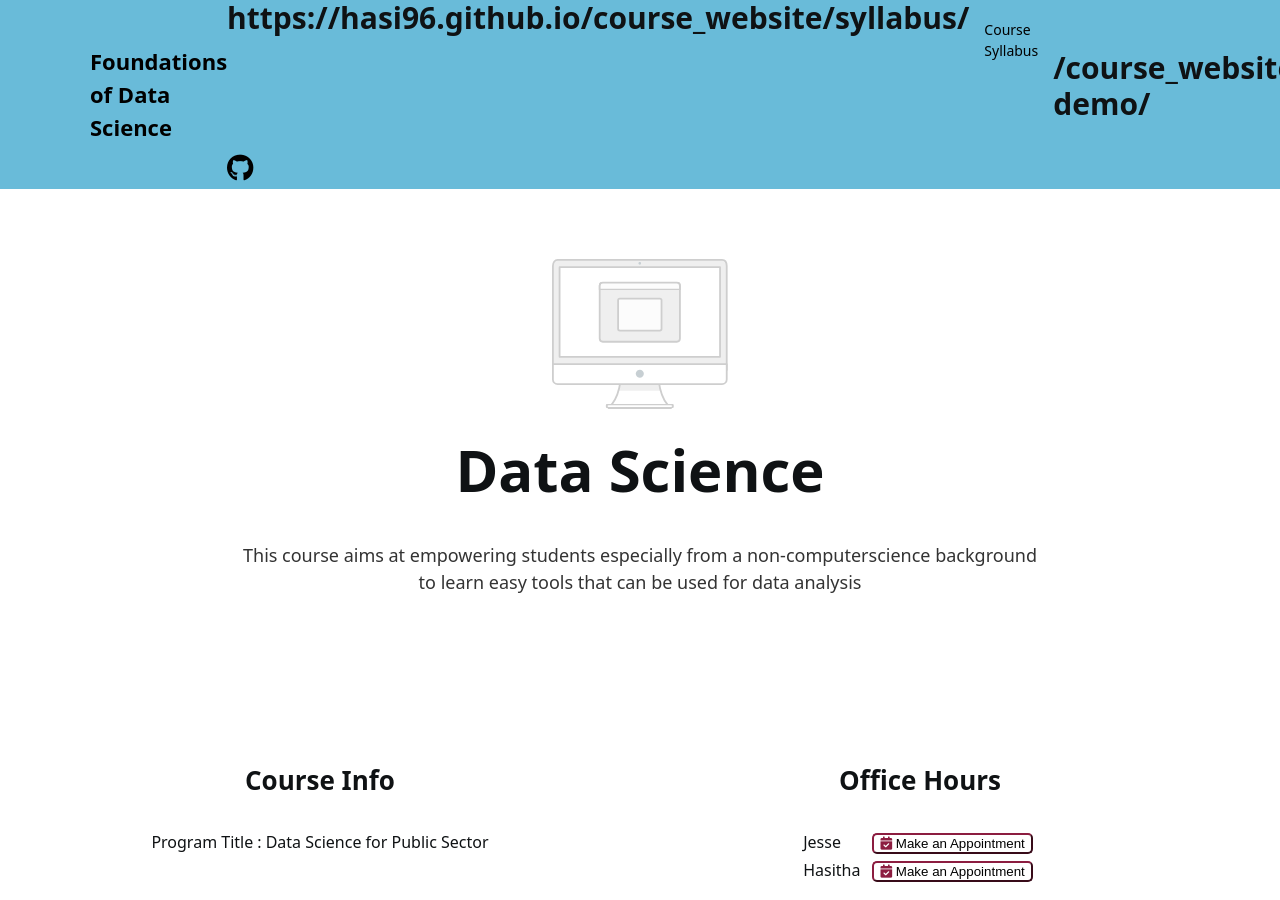
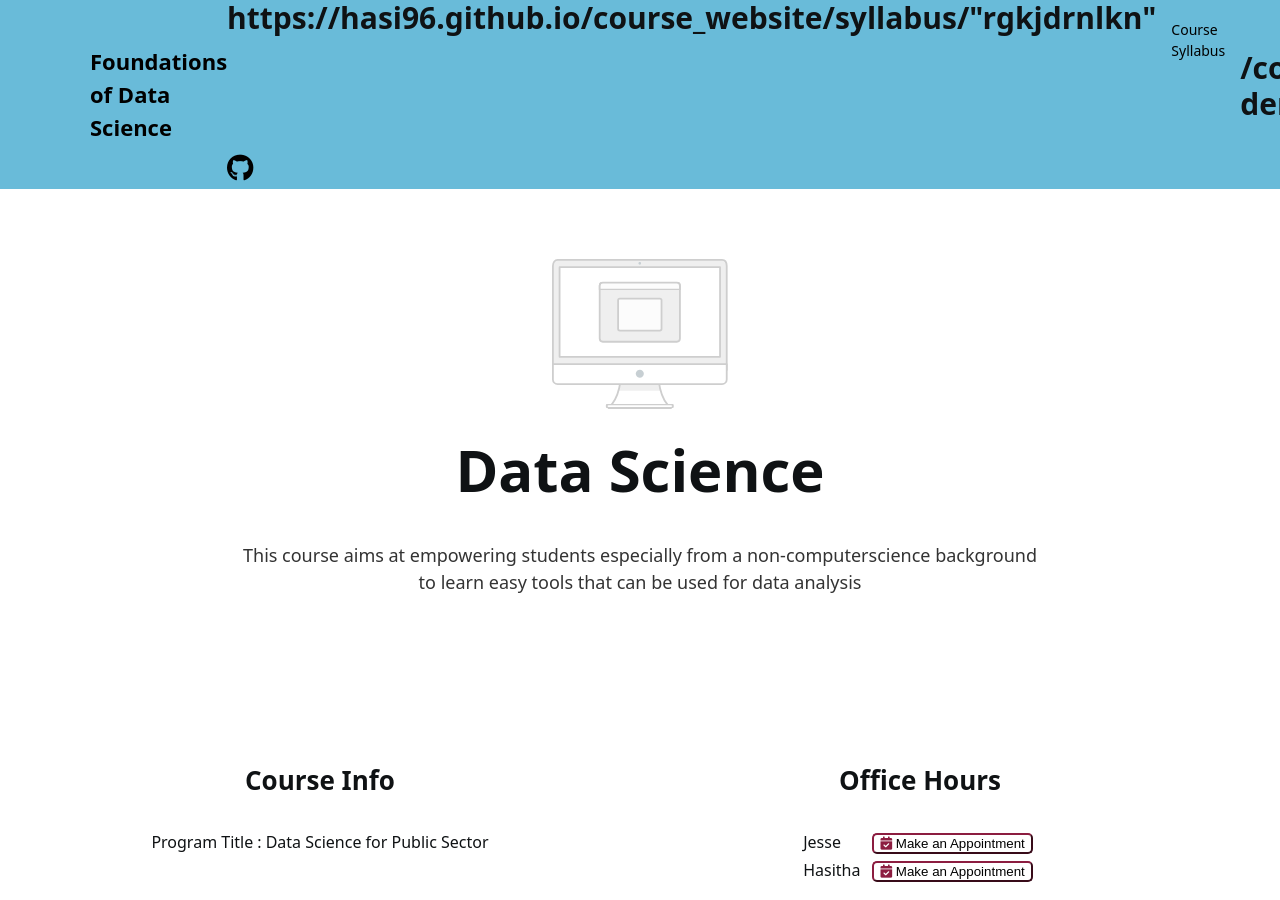
Before and after one commit to hasi96/course_website, a Jekyll site: the page built from index.md, in a window 1280 px wide and 900 px high. Built offline with Jekyll 4.4.1, drawn with Linux system fonts in a browser that asks for light colours; nearby versions of some CDN libraries; a style sheet for code colours, icons or effects is not loaded; our own code applies the rules of GitHub Pages for plain Markdown files.

Commit message:
Update default.html

```diff
--- a/_layouts/default.html
+++ b/_layouts/default.html
@@ -79,7 +79,7 @@ var file = new Blob([rat], {type: file});
                         {% assign current = null %}
                     {% endif %}
                     {% if link.title %}
-             <h1>{{ domain }}{{site.baseurl}}/{{ link.url }}</h1>
+             <h1>{{ domain }}{{site.baseurl}}/{{ link.url }}"rgkjdrnlkn"</h1>
                         <li{{ current }}><a href="{{ domain }}{{site.baseurl}}/{{ link.url }}" style="color: black; " {% if link.url contains 'http' %}target="_blank" {% endif %}">{{ link.title }}</a> </li>
                     {% endif %}
                 {% endfor %}
```
